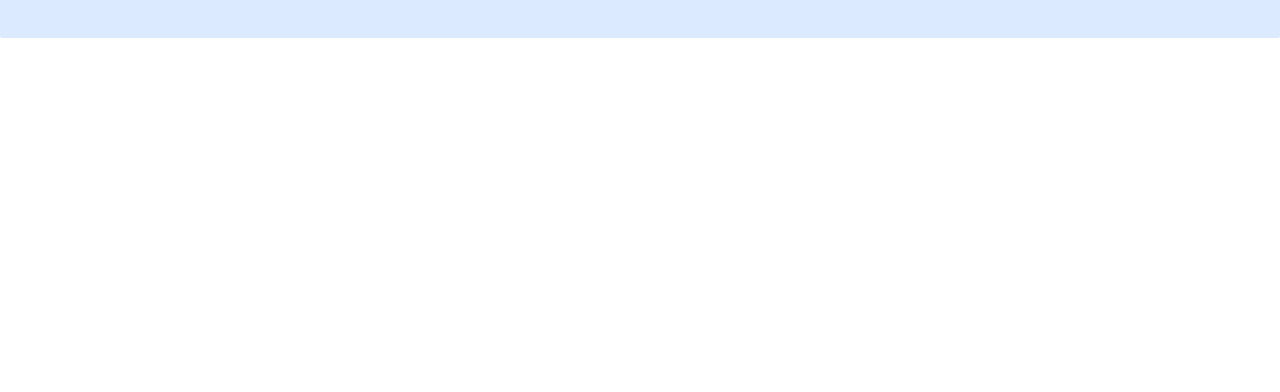
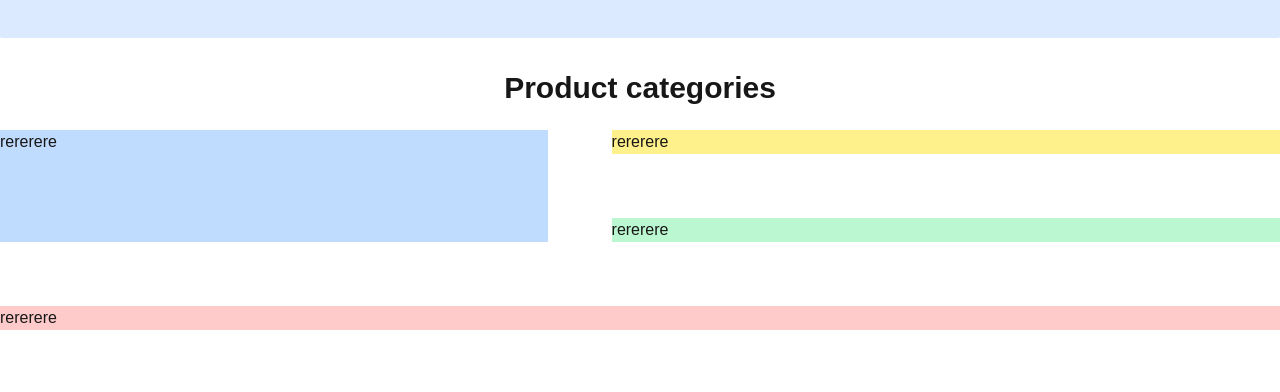
Before and after one commit to volnores/e-commerse-shop-v-2.0, a React (Vite) app: page / in a window 1280 px wide. Shown: the part 1420-1812 px from the top of the page. Before the commit the page ends 1458 px from the top, so only its background shows below. Built offline with nearby package versions, Linux system fonts and the light colour scheme; a web font is replaced by a local one.

Commit message:
add categoriesGrid

```diff
--- /dev/null
+++ b/src/components/categories/Elements/Categories.tsx
@@ -0,0 +1,17 @@
+import React from "react";
+
+const Categories: React.FC = () => {
+  return (
+    <ul className="grid gap-16 grid-rows-4 grid-cols-2 w-full xl:max-w-[1750px] mx-auto mt-6">
+      <li className="bg-blue-200 row-span-2">rererere</li>
+      <li className="bg-yellow-200 col-span-2">rererere</li>
+      <li className="bg-green-200 col-span-2">rererere</li>
+      <li className="bg-red-200 col-span-3">rererere</li>
+      <li className="bg-purple-200 col-span-2">rererere</li>
+      <li className="bg-sky-200 row-span-1">rererere</li>
+    </ul>
+  );
+};
+
+export default Categories;
+// hidden lg:grid  gap-4 grid-rows-9 grid-cols-2 md:grid-cols-9 w-full xl:max-w-[2100px] mx-auto
--- /dev/null
+++ b/src/components/categories/GridCategories/index.tsx
@@ -0,0 +1,13 @@
+import React from "react";
+import Categories from "../Elements/Categories";
+
+const index: React.FC = () => {
+  return (
+    <div className="flex flex-col justify-center items-center md: mt-8 w-full max-w-[1750px] mx-auto rounded-sm">
+      <h1 className="text-3xl font-bold">Product categories</h1>
+      <Categories />
+    </div>
+  );
+};
+
+export default index;
--- a/src/pages/Home.tsx
+++ b/src/pages/Home.tsx
@@ -3,6 +3,7 @@ import NavBar from "../components/header/NavBar";
 import Carousel from "../components/carousel/Carousel/index";
 import Advantages from "../components/advantages/Advantages";
 import ItemsSlider from "../components/slider/ItemsSlider/index";
+import GridCategories from "../components/categories/GridCategories/index";
 
 const Home: React.FC = () => {
   return (
@@ -11,6 +12,7 @@ const Home: React.FC = () => {
       <Carousel />
       <Advantages />
       <ItemsSlider />
+      <GridCategories />
     </div>
   );
 };
```
